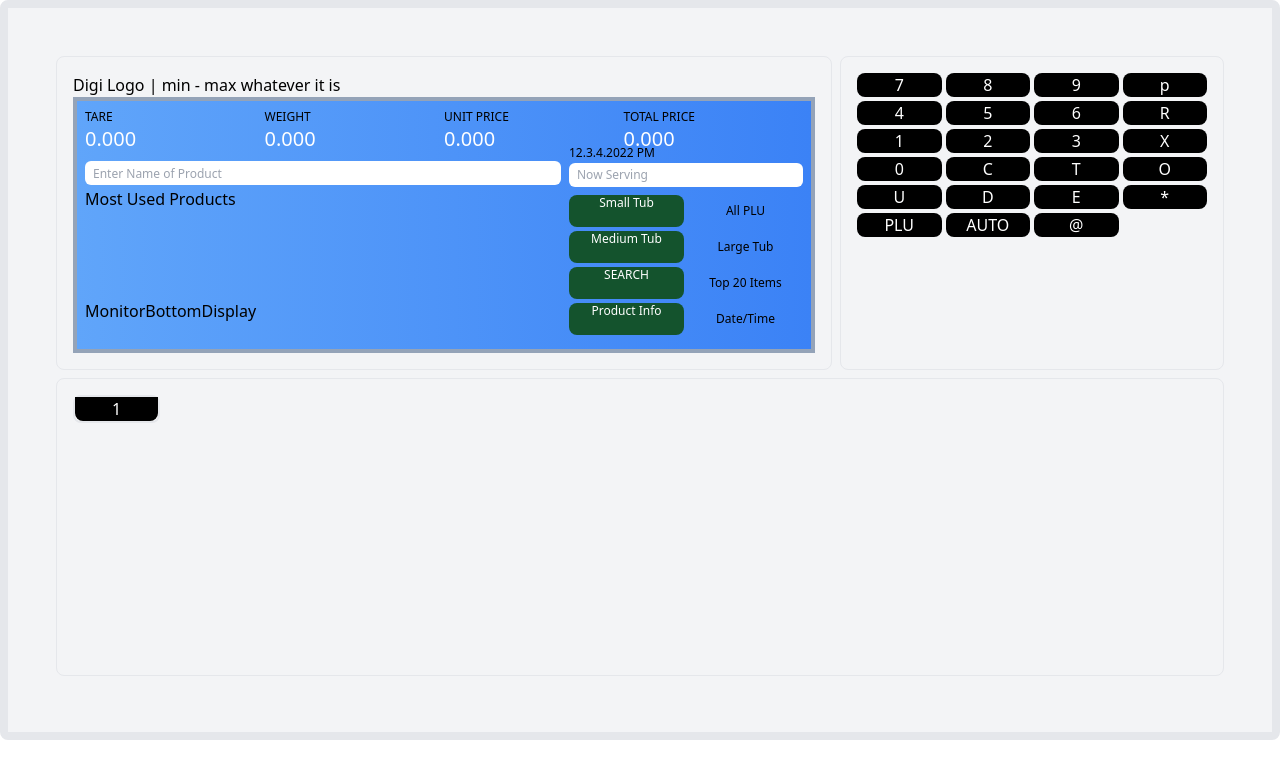
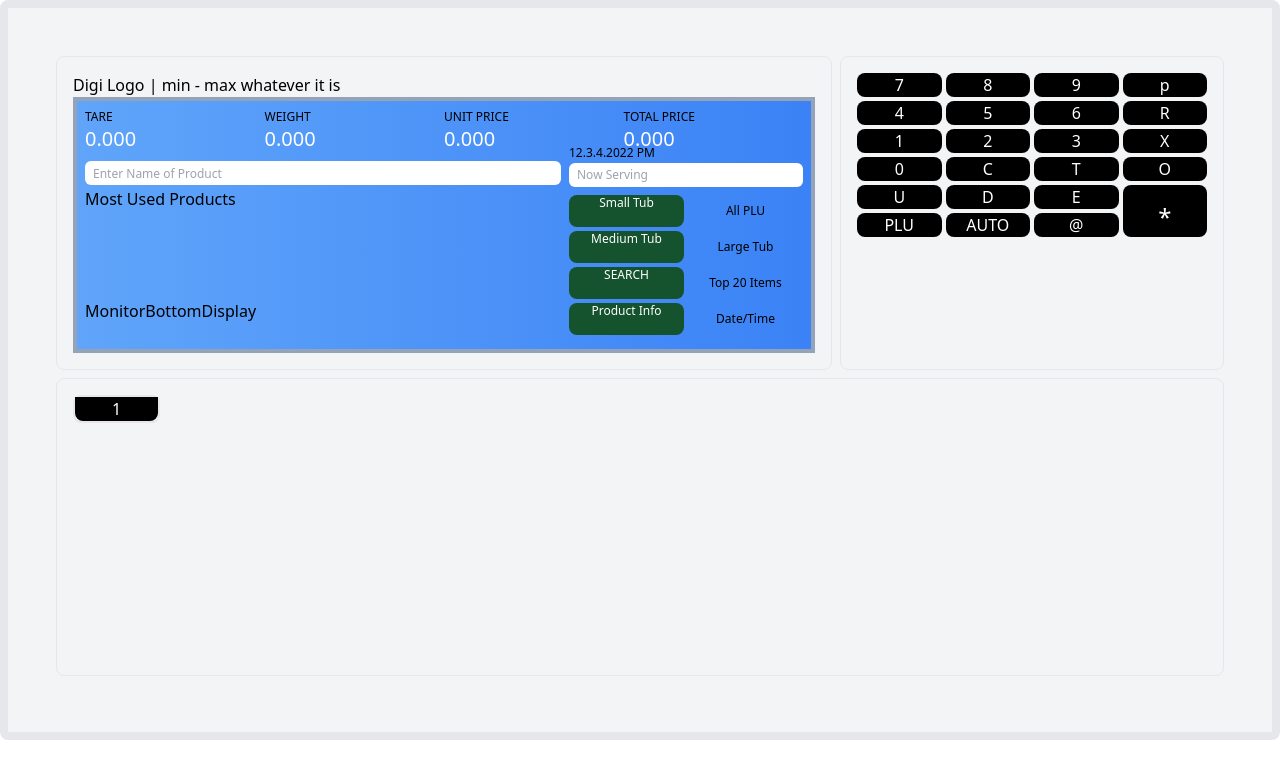
Before and after one commit to abhi886/weighingscale-next, a Next.js app: page / in a window 1280 px wide. Shown: the top 778 px of the page. Built offline with nearby package versions, Linux system fonts and the light colour scheme.

Commit message:
Design Fix: Create row span for * functionality in the keypad

```diff
--- a/components/pludisplay/PluDisplay.tsx
+++ b/components/pludisplay/PluDisplay.tsx
@@ -28,7 +28,7 @@ const pluNumbersList = [
 const PluDisplay = () => {
   return (
     <div className='border border-r-1 rounded-lg p-4'>
-      <div className='grid grid-cols-4 grid-row-6 gap-1'>
+      <div className='grid grid-rows-6 grid-cols-4  gap-1 '>
         {pluNumbersList.map((pl) => (
           <PluNumberCard key={pl} value={pl}></PluNumberCard>
         ))}
--- a/components/plunumbers/PluNumberCard/PluNumber.module.css
+++ b/components/plunumbers/PluNumberCard/PluNumber.module.css
@@ -0,0 +1,9 @@
+.root {
+  @apply bg-black text-white  text-center justify-center rounded-lg;
+}
+.rowSpan2 {
+  @apply row-span-2;
+}
+.paddingDiv {
+  @apply pt-4 text-2xl;
+}
--- a/components/plunumbers/PluNumberCard/PluNumberCard.tsx
+++ b/components/plunumbers/PluNumberCard/PluNumberCard.tsx
@@ -1,14 +1,19 @@
 import React from "react";
+import cn from "classnames";
 import { useUI } from "@components/context/PluContextProvider";
+import s from "./PluNumber.module.css";
 
 const PluNumberCard = ({ value }: any) => {
   const { changePluFromScreenKeyboard }: any = useUI();
+  const rootClassname = cn(s.root, {
+    [s.rowSpan2]: value === "*",
+  });
   return (
     <div
-      className='bg-black text-white w-full h-full text-center rounded-lg'
+      className={rootClassname}
       onClick={() => changePluFromScreenKeyboard(value)}
     >
-      {value}
+      <div className={value === "*" ? s.paddingDiv : ""}> {value}</div>
     </div>
   );
 };
--- a/package.json
+++ b/package.json
@@ -10,6 +10,7 @@
   },
   "dependencies": {
     "autoprefixer": "^10.4.7",
+    "classnames": "^2.3.1",
     "next": "12.2.2",
     "postcss": "^8.4.14",
     "react": "18.2.0",
```
Also changed, not shown: 1 other file (tests, documents, lock files or other folders).
